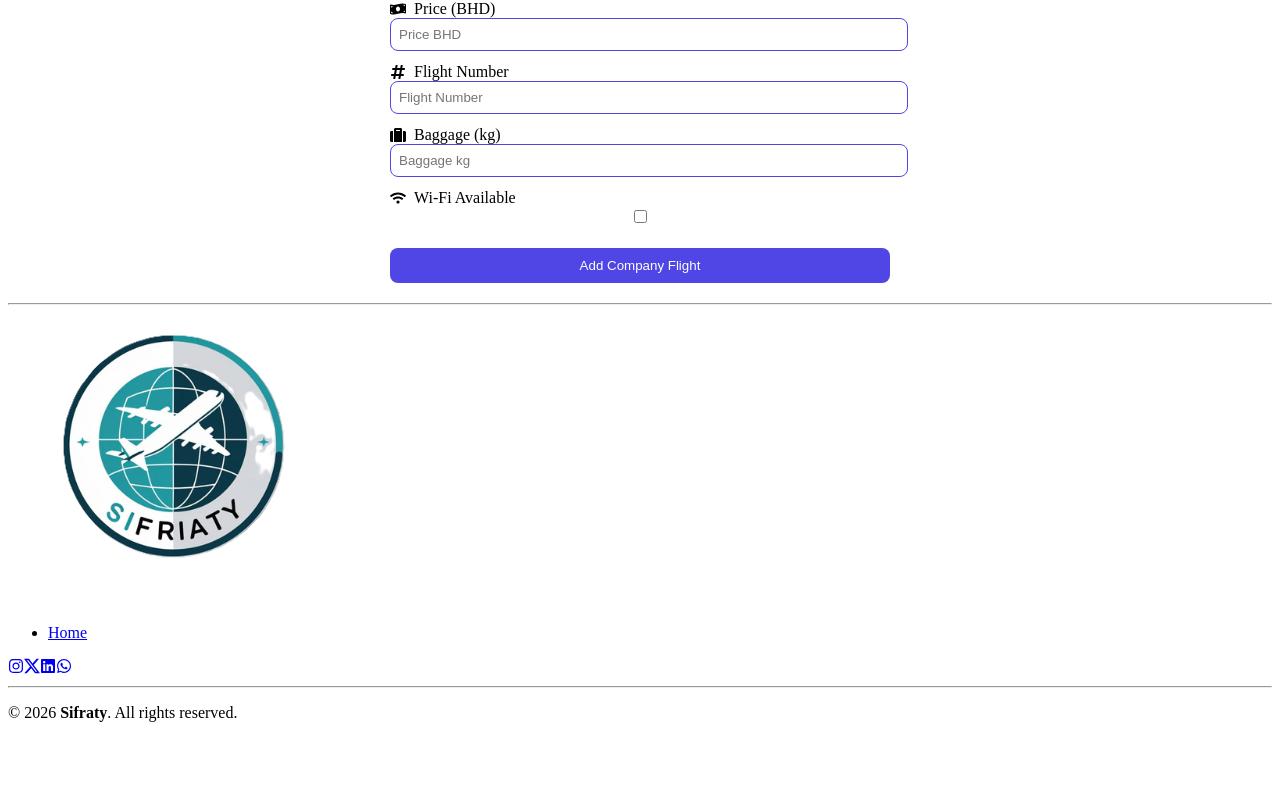
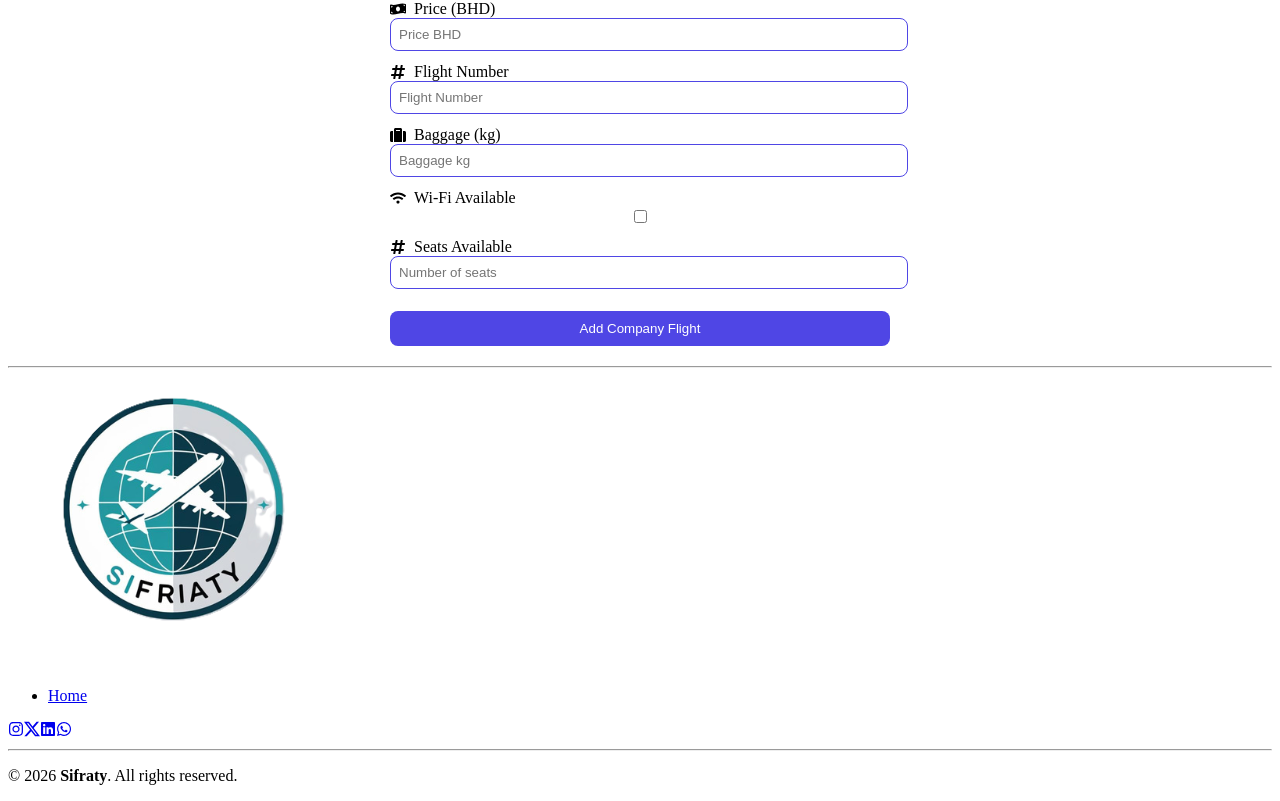
Before and after one commit to Sayed-Ali-GA/sifraty-Front-End, a React (Vite) app: page /flights/new in a window 1280 px wide. Shown: the part 841-1642 px from the top of the page. Before the commit the page ends 1579 px from the top, so only its background shows below. Built offline with nearby package versions, Linux system fonts and the light colour scheme; no server answers.

Commit message:
Update flight for booking and add seats_avaliblehttps

```diff
--- a/src/components/Companyies/CompanyiesForm/CompanyiesForm.jsx
+++ b/src/components/Companyies/CompanyiesForm/CompanyiesForm.jsx
@@ -12,7 +12,6 @@ import {
   FaWifi
 } from "react-icons/fa";
 
-
 const FieldWrapper = ({ icon, label, children }) => (
   <div style={{ display: "flex", flexDirection: "column", marginBottom: "12px" }}>
     <label style={{ display: "flex", alignItems: "center", gap: "8px", fontWeight: 500 }}>
@@ -21,7 +20,6 @@ const FieldWrapper = ({ icon, label, children }) => (
     {children}
   </div>
 );
-
 
 const CompanyiesForm = ({ flights = [], handleAddFlight, handleUpdateFlight }) => {
   const navigate = useNavigate();
@@ -39,7 +37,8 @@ const CompanyiesForm = ({ flights = [], handleAddFlight, handleUpdateFlight }) =
     price: "",
     flightNumber: "",
     baggage: "",
-    wifi: false
+    wifi: false,
+    seatsAvailable: ""
   };
 
   const [formData, setFormData] = useState(initialState);
@@ -68,7 +67,7 @@ const CompanyiesForm = ({ flights = [], handleAddFlight, handleUpdateFlight }) =
     const {
       from_country, to_country, from_city, to_city,
       departure_time, arrival_time, price,
-      flight_number, baggage, wifi
+      flight_number, baggage, wifi, seats_available
     } = selectedFlight;
 
     setFormData({
@@ -81,7 +80,8 @@ const CompanyiesForm = ({ flights = [], handleAddFlight, handleUpdateFlight }) =
       price: price?.toString() || "",
       flightNumber: flight_number || "",
       baggage: baggage?.toString() || "",
-      wifi: wifi || false
+      wifi: wifi || false,
+      seatsAvailable: seats_available?.toString() || ""
     });
 
     if (from_country) fetchCities(from_country, "from");
@@ -90,8 +90,7 @@ const CompanyiesForm = ({ flights = [], handleAddFlight, handleUpdateFlight }) =
 
 
   const fetchCities = async (country, type) => {
-    if (!country) return;
-    if (!country || country === "Israel") return
+    if (!country || country === "Israel") return;
     try {
       const res = await fetch("https://countriesnow.space/api/v0.1/countries/cities", {
         method: "POST",
@@ -106,10 +105,8 @@ const CompanyiesForm = ({ flights = [], handleAddFlight, handleUpdateFlight }) =
     }
   };
 
-
   const countryOptions = countries.map(c => ({ value: c.country, label: c.country }));
   const cityOptions = (cities) => (cities || []).map(c => ({ value: c, label: c }));
-
 
   const handleChange = (e) => {
     const { name, type, value, checked } = e.target;
@@ -128,7 +125,8 @@ const CompanyiesForm = ({ flights = [], handleAddFlight, handleUpdateFlight }) =
       price: parseFloat(formData.price),
       flight_number: formData.flightNumber,
       baggage: parseInt(formData.baggage),
-      wifi: formData.wifi
+      wifi: formData.wifi,
+      seats_available: Number(formData.seatsAvailable)
     };
 
     try {
@@ -142,7 +140,6 @@ const CompanyiesForm = ({ flights = [], handleAddFlight, handleUpdateFlight }) =
       console.error(err);
     }
   };
-
 
   const selectStyles = {
     control: (provided) => ({
@@ -193,7 +190,6 @@ const CompanyiesForm = ({ flights = [], handleAddFlight, handleUpdateFlight }) =
         />
       </FieldWrapper>
 
-
       <FieldWrapper icon={<FaGlobe />} label="To Country">
         <Select
           placeholder="Select Country"
@@ -219,7 +215,6 @@ const CompanyiesForm = ({ flights = [], handleAddFlight, handleUpdateFlight }) =
         />
       </FieldWrapper>
 
-
       <FieldWrapper icon={<FaPlaneDeparture />} label="Departure">
         <input
           type="datetime-local"
@@ -241,7 +236,6 @@ const CompanyiesForm = ({ flights = [], handleAddFlight, handleUpdateFlight }) =
           style={{ width: "100%", padding: 8, borderRadius: 8, border: "1px solid #4f46e5" }}
         />
       </FieldWrapper>
-
 
       <FieldWrapper icon={<FaMoneyBillWave />} label="Price (BHD)">
         <input
@@ -287,6 +281,19 @@ const CompanyiesForm = ({ flights = [], handleAddFlight, handleUpdateFlight }) =
         />
       </FieldWrapper>
 
+      <FieldWrapper icon={<FaHashtag />} label="Seats Available">
+        <input
+          type="number"
+          name="seatsAvailable"
+          value={formData.seatsAvailable || ""}
+          onChange={handleChange}
+          placeholder="Number of seats"
+          required
+          min={0}
+          style={{ width: "100%", padding: 8, borderRadius: 8, border: "1px solid #4f46e5" }}
+        />
+      </FieldWrapper>
+
       <button
         type="submit"
         style={{
--- a/src/components/Companyies/FlightsList/FlightsList.jsx
+++ b/src/components/Companyies/FlightsList/FlightsList.jsx
@@ -8,6 +8,7 @@ import {
   FaSuitcase,
   FaWifi,
   FaCity,
+  FaChair,
 } from "react-icons/fa";
 
 export default function FlightsListCompanyies({ flights, handleDelete }) {
@@ -31,20 +32,22 @@ export default function FlightsListCompanyies({ flights, handleDelete }) {
               padding: "15px",
               width: "250px",
               boxShadow: "2px 2px 10px rgba(0,0,0,0.1)",
+              display: "flex",
+              flexDirection: "column",
+              justifyContent: "space-between",
             }}
           >
+            <div>
               <h3>
                 <FaCity /> {flight.from_city} → {flight.to_city}
               </h3>
 
               <p>
-              <FaPlaneDeparture />{" "}
-              {new Date(flight.departure_time).toLocaleString()}
+                <FaPlaneDeparture /> {new Date(flight.departure_time).toLocaleString()}
               </p>
 
               <p>
-              <FaPlaneArrival />{" "}
-              {new Date(flight.arrival_time).toLocaleString()}
+                <FaPlaneArrival /> {new Date(flight.arrival_time).toLocaleString()}
               </p>
 
               <p>
@@ -63,18 +66,20 @@ export default function FlightsListCompanyies({ flights, handleDelete }) {
                 <FaWifi /> {flight.wifi ? "Yes" : "No"}
               </p>
 
-            <div style={{ display: "flex", gap: "10px", marginTop: "10px" }}>
+              <p>
+                <FaChair /> {flight.seats_available} seats available
+              </p>
+
+                    <br />
+                    <p>Posted By: <strong>{company?.employee_username || "Unknown"}</strong></p>
 
 
-              <Link
-                to={`/flights/edit/${flight.id}`}
-                style={{ flex: 1 }}
-              >
-                <button style={{ width: "100%" }}>
-                  Edit
-                </button>
+            </div>
+
+            <div style={{ display: "flex", gap: "10px", marginTop: "10px" }}>
+              <Link to={`/flights/edit/${flight.id}`} style={{ flex: 1 }}>
+                <button style={{ width: "100%" }}>Edit</button>
               </Link>
-
 
               <button
                 style={{ flex: 1, background: "crimson", color: "white" }}
@@ -82,7 +87,6 @@ export default function FlightsListCompanyies({ flights, handleDelete }) {
               >
                 Delete
               </button>
-
             </div>
           </div>
         ))}
```
Lines whose indentation alone changed are shown as unchanged.
